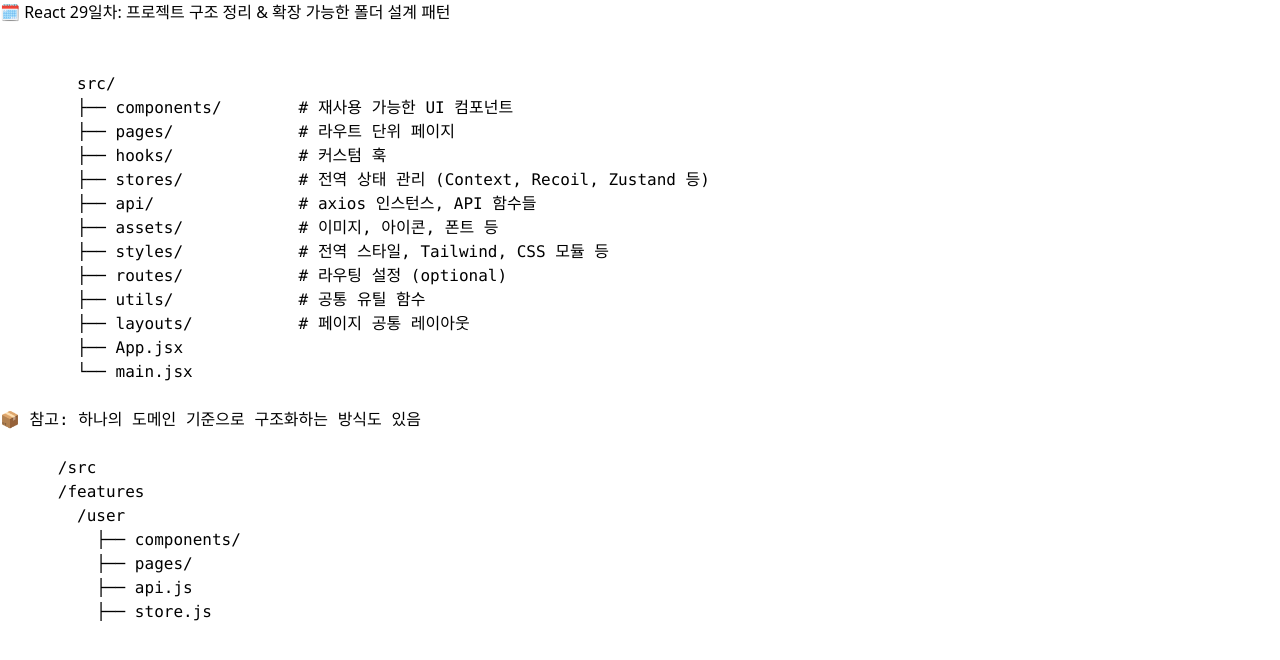
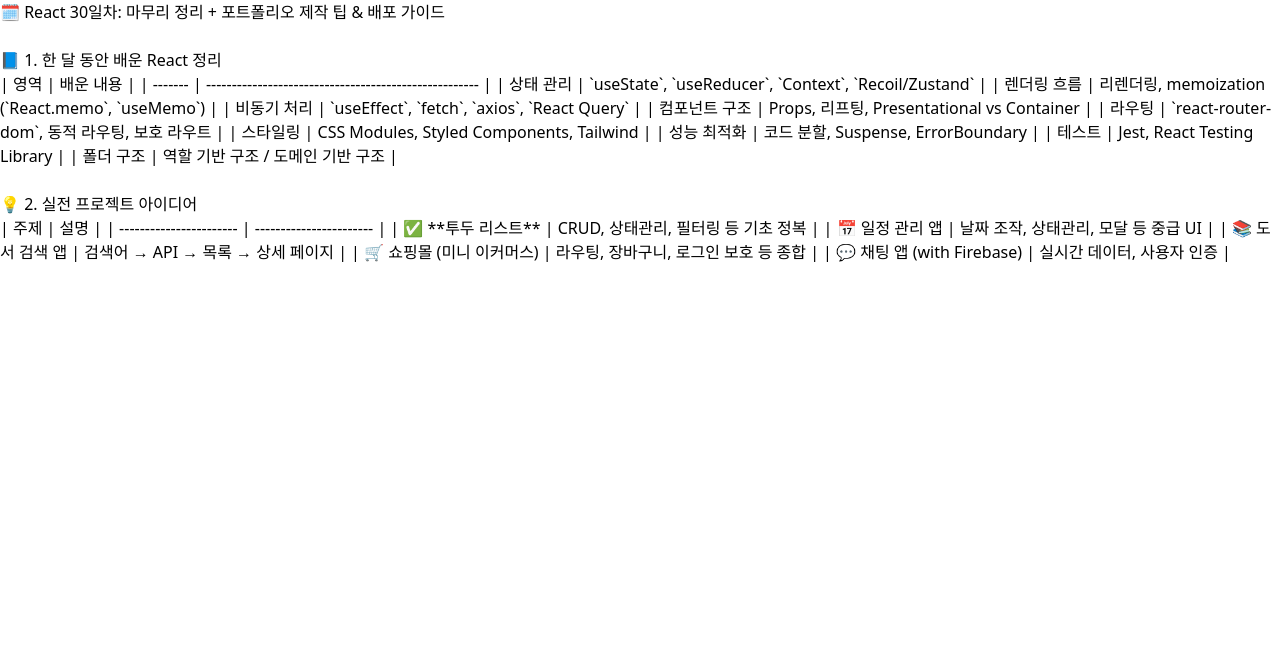
Before and after one commit to kimsigi/react, a React (Vite) app: page / in a window 1280 px wide. Shown: the top 660 px of the page. Built offline with nearby package versions, Linux system fonts and the light colour scheme.

Commit message:
day30 commit

```diff
--- a/src/App.tsx
+++ b/src/App.tsx
@@ -27,6 +27,7 @@ import Day26App from "./components/day26/Day26App.tsx";
 import Day27App from "./components/day27/Day27App.tsx";
 import Day28App from "./components/day28/Day28App.tsx";
 import Day29App from "./components/day29/Day29App.tsx";
+import Day30App from "./components/day30/Day30App.tsx";
 
 export default function App() {
   return (
@@ -89,8 +90,10 @@ export default function App() {
       <hr /><hr />
       <Day28App />
       <hr /><hr />
+      <Day29App />
+      <hr /><hr />
         */}
-        <Day29App />
+    <Day30App />
     </>
   )
 }
--- /dev/null
+++ b/src/components/day30/Day30App.tsx
@@ -0,0 +1,32 @@
+export default function Day30App() {
+    return (
+        <>
+            <h1>🗓️ React 30일차: 마무리 정리 + 포트폴리오 제작 팁 & 배포 가이드 </h1>
+            <br />
+            <h3>📘 1. 한 달 동안 배운 React 정리</h3>
+            | 영역      | 배운 내용                                                 |
+            | ------- | ----------------------------------------------------- |
+            | 상태 관리   | `useState`, `useReducer`, `Context`, `Recoil/Zustand` |
+            | 렌더링 흐름  | 리렌더링, memoization (`React.memo`, `useMemo`)           |
+            | 비동기 처리  | `useEffect`, `fetch`, `axios`, `React Query`          |
+            | 컴포넌트 구조 | Props, 리프팅, Presentational vs Container               |
+            | 라우팅     | `react-router-dom`, 동적 라우팅, 보호 라우트                    |
+            | 스타일링    | CSS Modules, Styled Components, Tailwind              |
+            | 성능 최적화  | 코드 분할, Suspense, ErrorBoundary                        |
+            | 테스트     | Jest, React Testing Library                           |
+            | 폴더 구조   | 역할 기반 구조 / 도메인 기반 구조                                  |
+
+            <br />
+            <br />
+            <h3>💡 2. 실전 프로젝트 아이디어</h3>
+            | 주제                      | 설명                      |
+            | ----------------------- | ----------------------- |
+            | ✅ **투두 리스트**            | CRUD, 상태관리, 필터링 등 기초 정복 |
+            | 📅 일정 관리 앱              | 날짜 조작, 상태관리, 모달 등 중급 UI |
+            | 📚 도서 검색 앱              | 검색어 → API → 목록 → 상세 페이지 |
+            | 🛒 쇼핑몰 (미니 이커머스)        | 라우팅, 장바구니, 로그인 보호 등 종합  |
+            | 💬 채팅 앱 (with Firebase) | 실시간 데이터, 사용자 인증         |
+
+        </>
+    );
+}
```
